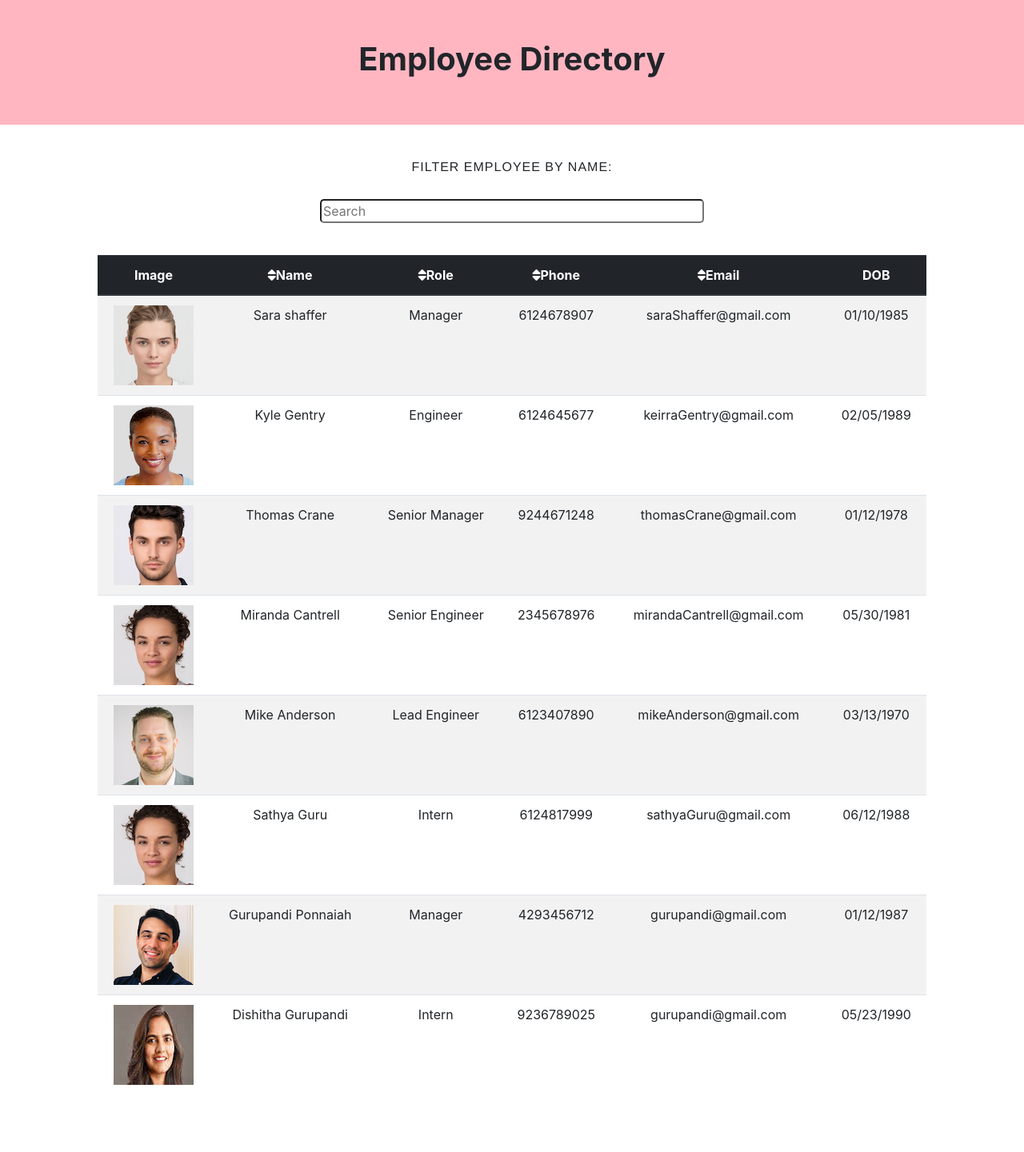
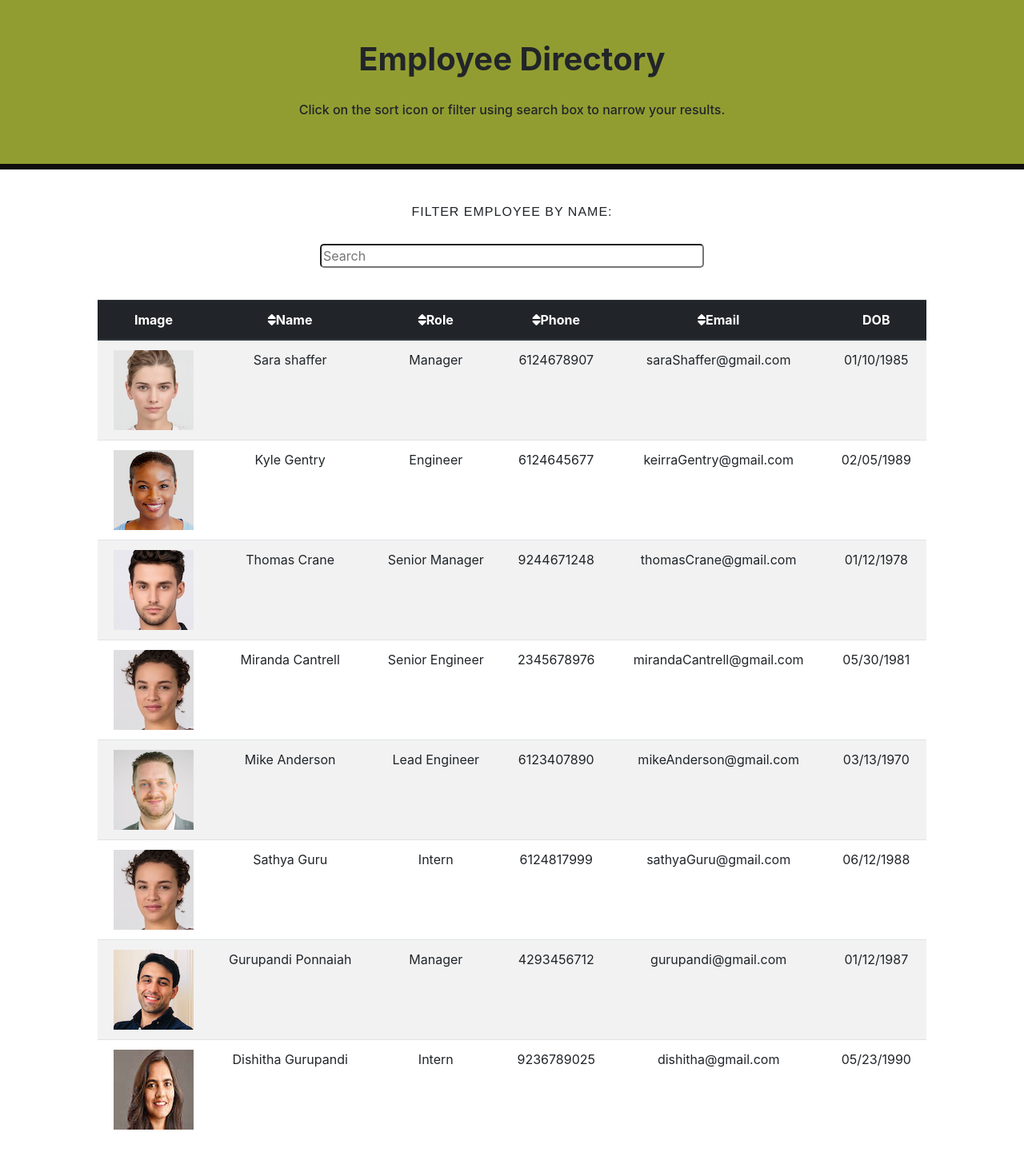
Before and after one commit to karpagasathya/react_employee_directory, a React (Create React App) app: page / in a window 1280 px wide. Shown: the whole page at 80% size. Before the commit the page ends 1385 px from the top, so only its background shows below. Built offline with nearby package versions, Linux system fonts and the light colour scheme.

Commit message:
some designing added

```diff
--- a/src/components/Header/index.js
+++ b/src/components/Header/index.js
@@ -9,6 +9,7 @@ function Header() {
             <h1>
               <strong>Employee Directory</strong>
             </h1>
+            <h6>Click on the sort icon or filter using search box to narrow your results.</h6>
           </div>
         </div>
       </div>
--- a/src/components/Header/style.css
+++ b/src/components/Header/style.css
@@ -1,8 +1,14 @@
 .header-container {
     text-align: center;
     padding: 50px 0px 50px 0px;
-    background-color:lightpink;
+    background-color:rgba(130, 143, 19, 0.87);
     width: 100% !important;
     margin-left: 0px !important;
     margin-right: 0px !important;
+    border-bottom: 7px solid #0f0e0d;
+
 }
+
+h6{
+    margin-top: 30px;
+}
--- a/src/utils/employeeList.json
+++ b/src/utils/employeeList.json
@@ -94,7 +94,7 @@
       "last": "Gurupandi"
     },
     "role": "Intern",
-    "email": "gurupandi@gmail.com",
+    "email": "dishitha@gmail.com",
     "phone": 9236789025,
     "dob": "05/23/1990",
     "image": "images/image7.jpg"
```
